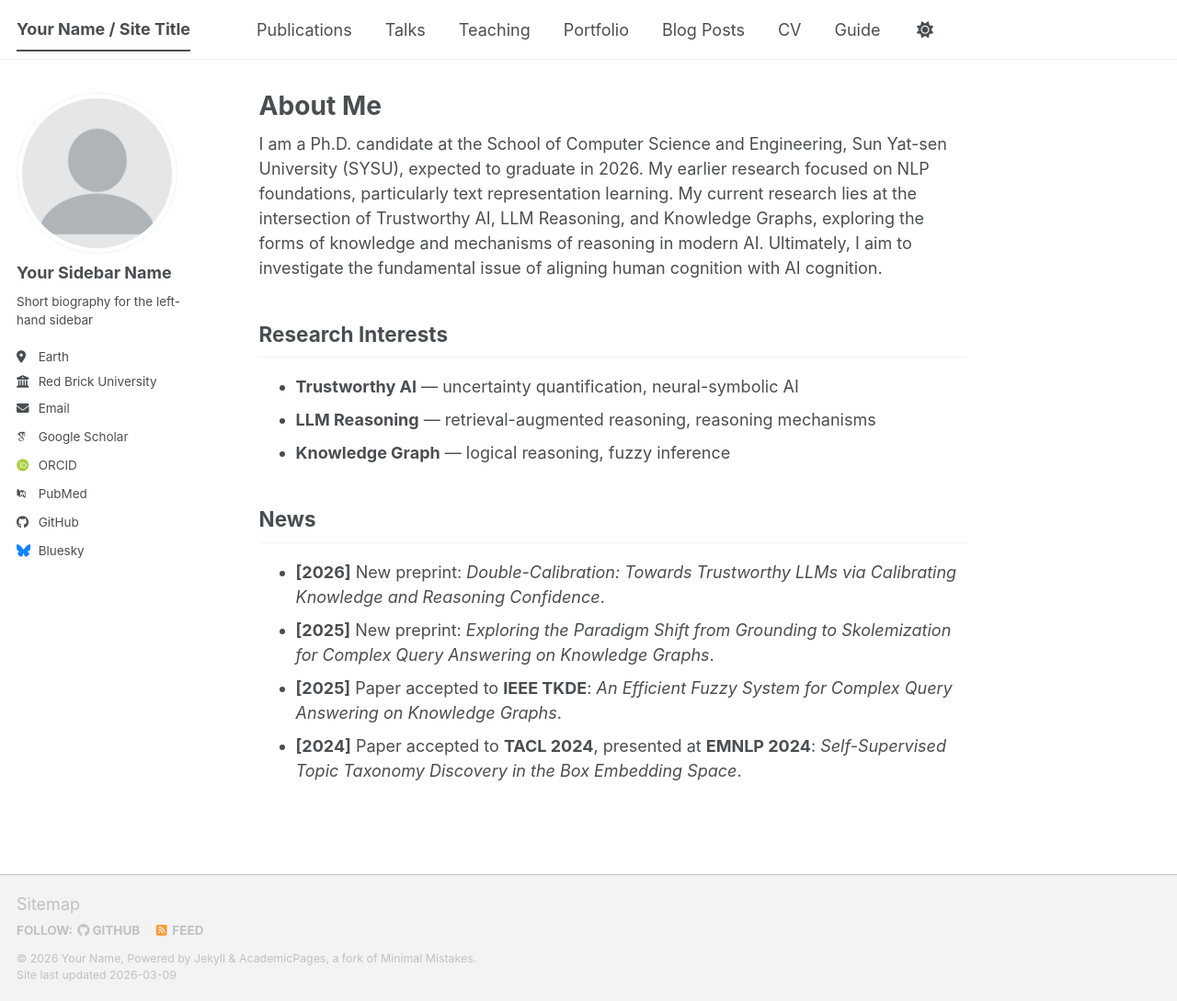
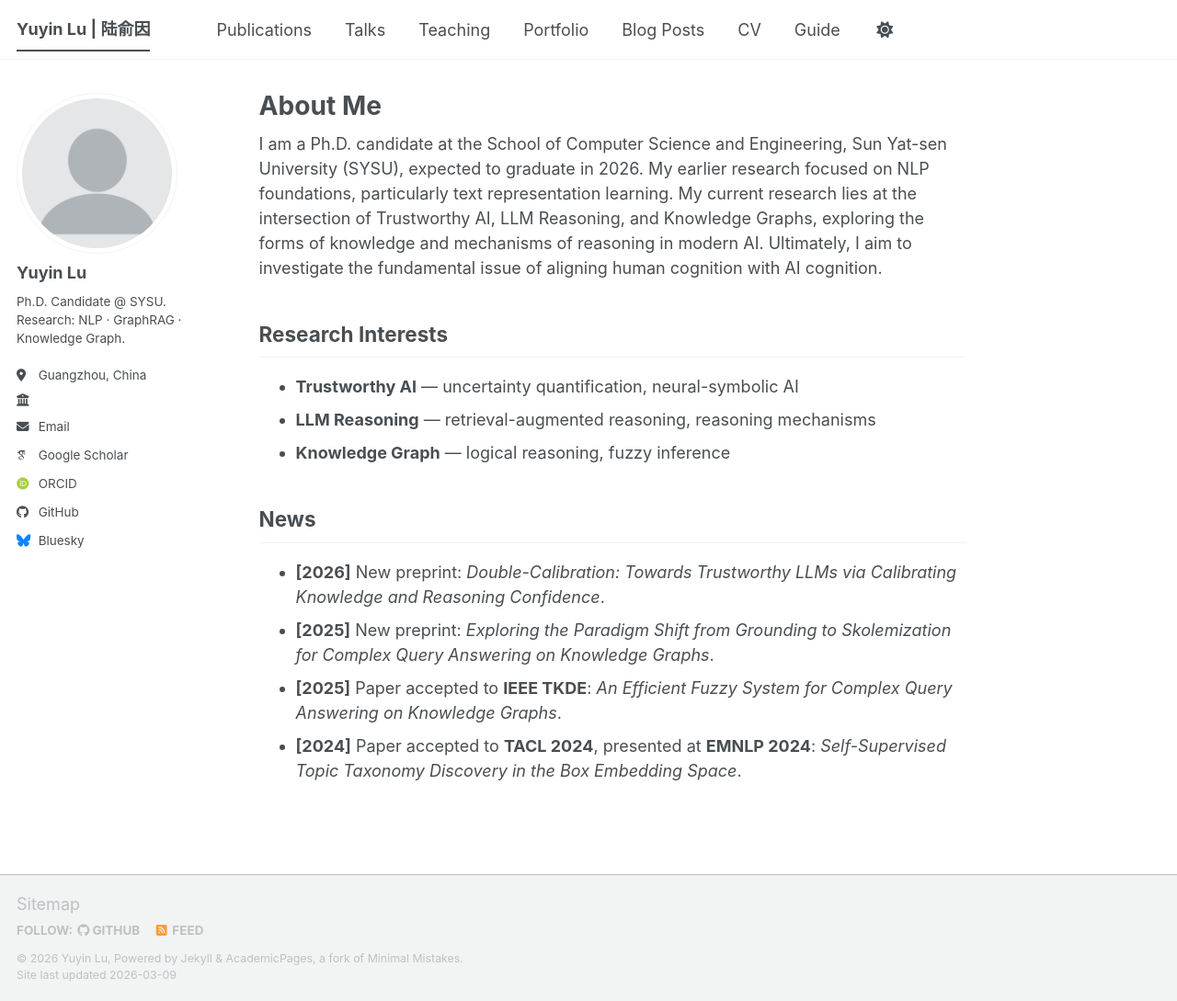
Before and after one commit to luyy9apples/luyy9apples.github.io, a Jekyll site: the page built from _pages/about.md, in a window 1280 px wide and 1089 px high. Shown: the whole window at 92% size. Built offline with Jekyll 4.4.1, drawn with Linux system fonts in a browser that asks for light colours; some web fonts are replaced; a script bundle is joined from its source files by our own code; library files that are not in the unit come from our copies.

Commit message:
Update _config.yml

```diff
--- a/_config.yml
+++ b/_config.yml
@@ -9,14 +9,14 @@
 # Basic Site Settings
 locale                   : "en-US"
 site_theme               : "default" # The available themes options are "default", "air", "sunrise", "mint", "dirt" and "contrast"
-title                    : "Your Name / Site Title"
+title                    : "Yuyin Lu | 陆俞因"
 title_separator          : "-"
-name                     : &name "Your Name"
-description              : &description "Your Name's academic portfolio"   # Update this with a general description of your site, this is the default if not overridden by a page
-url                      : https://academicpages.github.io # The base hostname & protocol for your site e.g. "https://[your GitHub username].github.io",
+name                     : &name "Yuyin Lu"
+description              : &description "Ph.D. Candidate in Computer Science at Sun Yat-sen University. Research interests: Trustworthy AI, LLM Reasoning, Knowledge Graph."   # Update this with a general description of your site, this is the default if not overridden by a page
+url                      : https://luyy9apples.github.io # The base hostname & protocol for your site e.g. "https://[your GitHub username].github.io",
                                                            # or if you already have some other page hosted on Github then use "https://[your GitHub username].github.io/[Your Repo Name]"
 baseurl                  : "" # the subpath of your site, e.g. "/blog"
-repository               : "academicpages/academicpages.github.io"
+repository               : "luyy9apples/luyy9apples.github.io"
 
 # Site Author - The following control what appear as part of the author content on the side bar.
 #               If a field is blank the icon and link will not appear, otherwise it will be shown.
@@ -24,24 +24,24 @@ repository               : "academicpages/academicpages.github.io"
 author:
   # Biographic information
   avatar           : "profile.png"
-  name             : "Your Sidebar Name"
+  name             : "Yuyin Lu"
   pronouns         : # example: "she/her"
-  bio              : "Short biography for the left-hand sidebar"
-  location         : "Earth"
-  employer         : "Red Brick University"
+  bio              : "Ph.D. Candidate @ SYSU. Research: NLP · GraphRAG · Knowledge Graph."
+  location         : "Guangzhou, China"
+  employer         : ""
   uri              : # URL
-  email            : "none@example.org"
+  email            : "luyy37@mail2.sysu.edu.cn"
 
   # Academic websites
   academia         : # URL
   arxiv            : # URL - Update with the correct link to your profile
-  googlescholar    : "https://scholar.google.com/citations?user=PS_CX0AAAAAJ"
+  googlescholar    : "https://scholar.google.com/citations?user=gDweKhkAAAAJ"
   inspire-hep      : # URL
   impactstory      : # URL
-  orcid            : "https://orcid.org/yourorcidurl"
+  orcid            : "https://orcid.org/0009-0008-3556-913X"
   semantic         : # URL
   ssrn             : # URL
-  pubmed           : "https://www.ncbi.nlm.nih.gov/pubmed/?term=john+snow"
+  pubmed           : # URL
   researchgate     : # URL
   scopus           : # URL
   zotero           : # URL
@@ -51,7 +51,7 @@ author:
   bitbucket        : # Username - Update with your username on the site
   codepen          : # Username
   dribbble         : # Username
-  github           : "academicpages"
+  github           : "luyy9apples"
   kaggle           : # Username
   stackoverflow    : # User number or user number and name (i.e., use "1" or "1/jeff-atwood")
 
```
